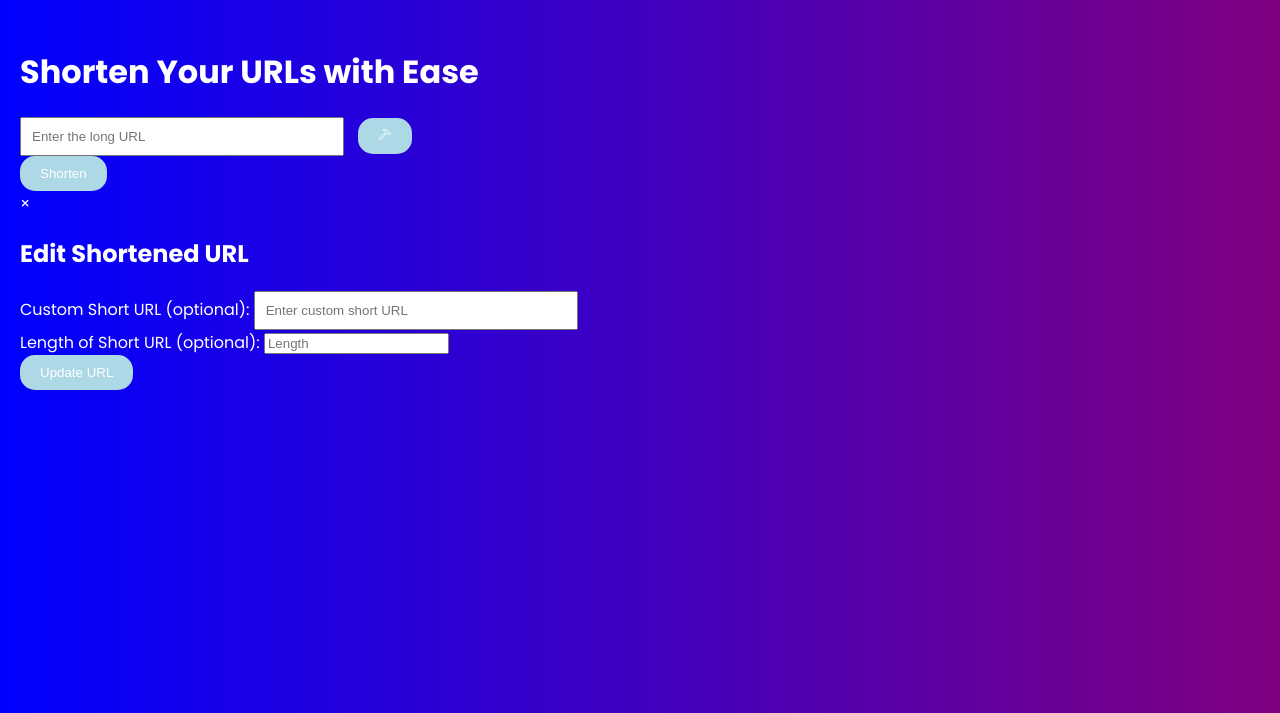
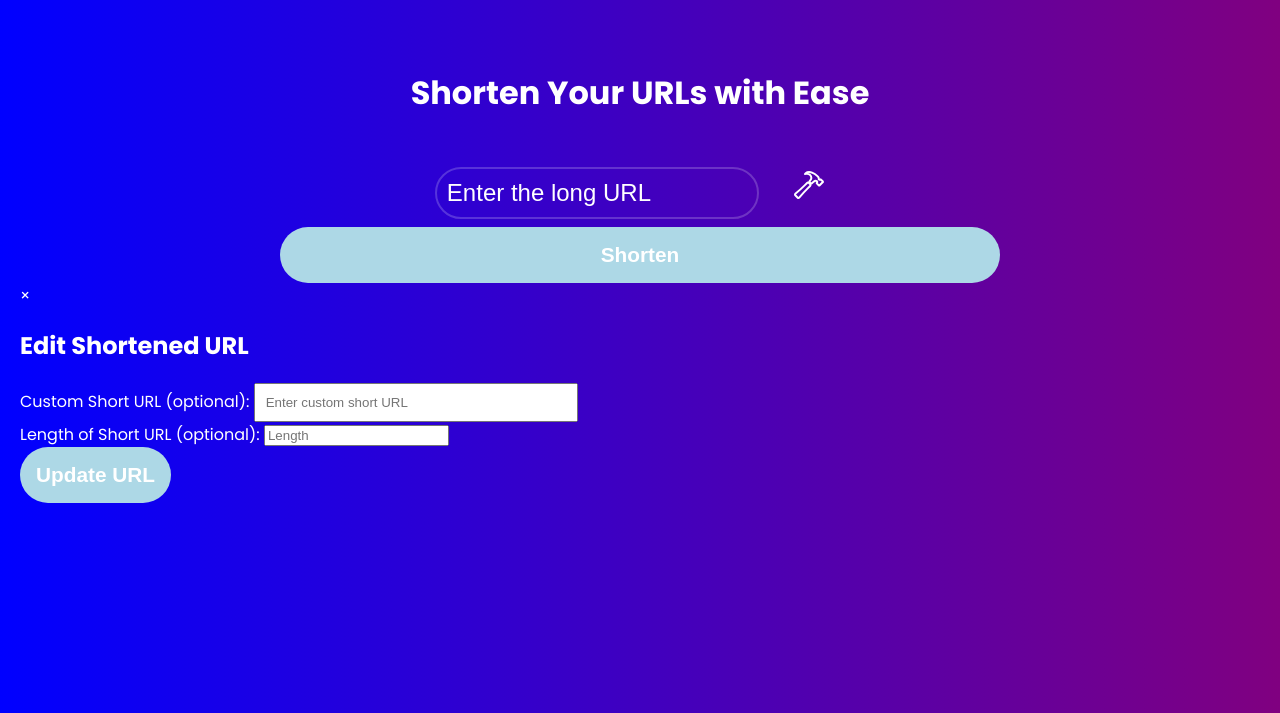
Before and after one commit to ITPG-CODEWARS/codewars-2024-second-round-radogalev, a Flask app: page / in a window 1280 px wide. Shown: the part 87-800 px from the top of the page. Run offline with Flask 3, Linux system fonts and the light colour scheme; some libraries are stand-ins or nearby versions; some web fonts are replaced.

Commit message:
Styled the url input and button

```diff
--- a/static/styles.css
+++ b/static/styles.css
@@ -6,7 +6,6 @@ html{
    font-size: 16px;
 }
 body {
-    font-family: Arial, sans-serif;
     font-family: "Poppins", sans-serif;
     margin: 0;
     background-color: #f4f4f4;
@@ -54,7 +53,66 @@ nav ul{
 
 
 /* Style the main content container */
+.main-container {
+    display: flex;
+    justify-content: center;
+    align-items: center;
+    flex-direction: column;
     text-align: center;
+    max-width: 1400px;
+    margin: 0 auto;
+}
+
+/* Style the URL input and submit button */
+.index-wrapper {
+    margin-top: 20px;
+    width: 45rem;
+    display: flex;
+    gap: 0.5rem;
+    flex-direction: column;
+}
+
+.long_urls{
+    border: none;
+    outline: none;
+    font-size: 1.5rem;
+    width: 88%;
+    padding: 15px;
+    background: transparent;
+    border: 2px solid rgba(255, 255, 255, .2);
+    border-radius: 40px;
+    color:white;
+ }
+ .long_urls::placeholder{
+    color:white;
+ }
+ #dashboard-link {
+    width: 95%;
+ }
+
+
+ .submit-button{
+    border-radius: 40px;
+    cursor: pointer;
+    border: none ;
+    outline: none;
+    font-size: 1.3rem;
+    font-weight: 600;
+    padding: 1rem;
+ }
+ .edit-button{
+    background: transparent;
+    border: none;
+    outline: none;
+    color:white;
+    cursor: pointer;
+ }
+
+/* Icon styles */
+ion-icon {
+    font-size: 32px;
+}
+
     padding: 20px;
 }
 h1 {
```
